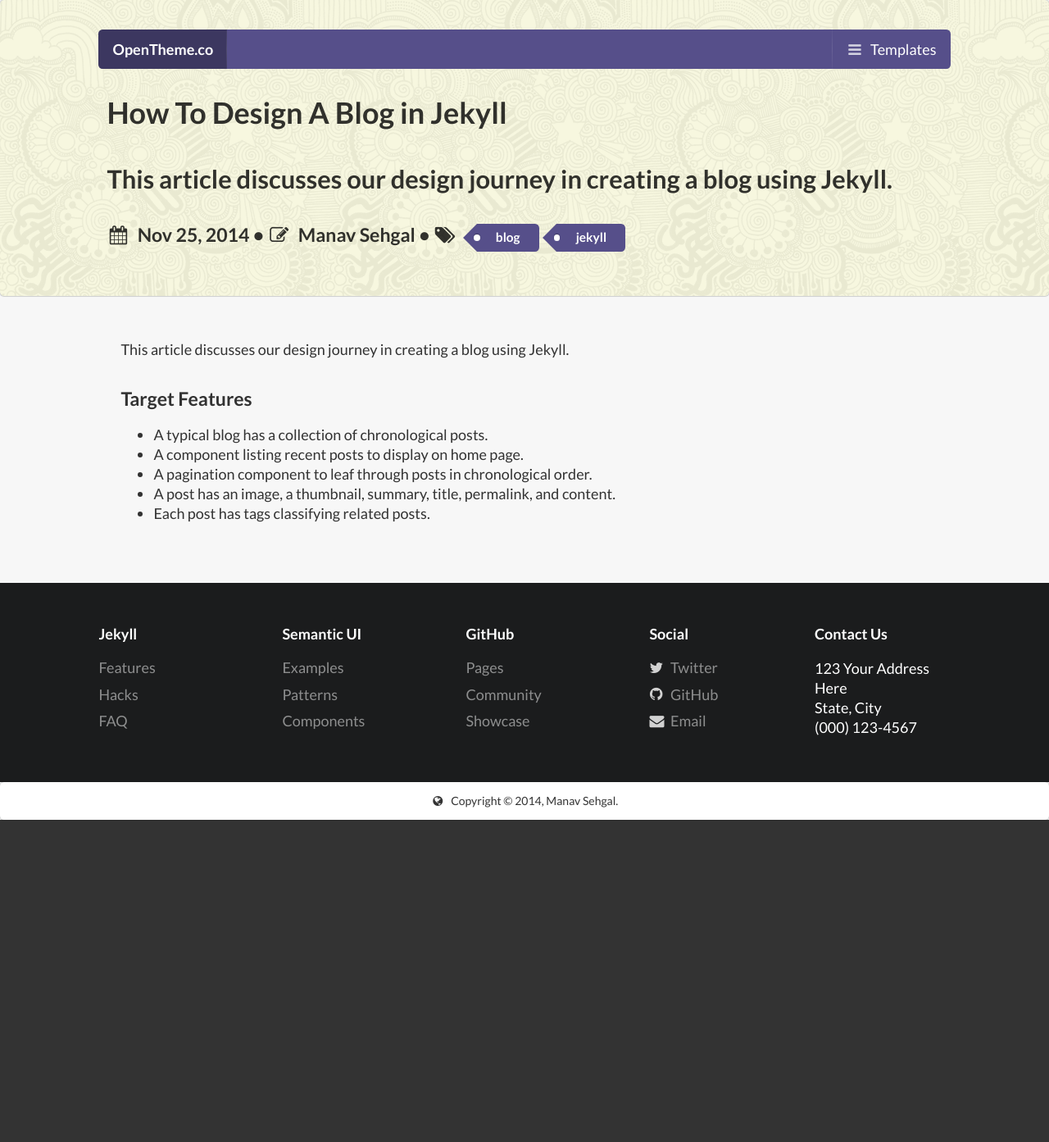
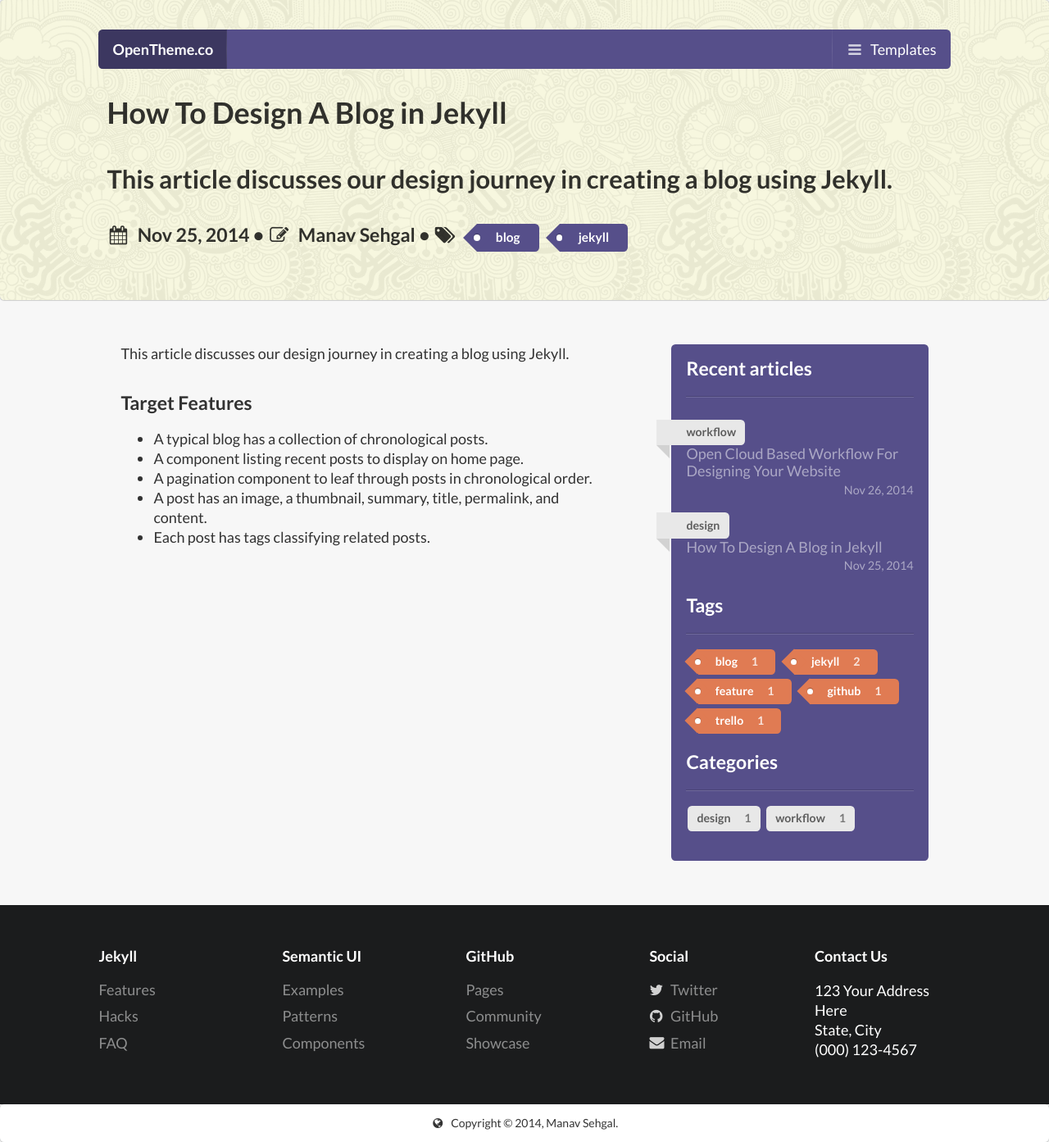
Before and after one commit to manavsehgal/opentheme, a Jekyll site: the page built from _posts/blog/2014-11-25-how-to-design-a-blog-in-jekyll.markdown, in a window 1280 px wide. Shown: the whole page at 82% size. Built offline with Jekyll 4.4.1, drawn with Linux system fonts in a browser that asks for light colours; nearby versions of some CDN libraries; before the commit the page ends 1000 px from its top, so only the background shows below that.

Commit message:
Configurable Postbar added

```diff
--- a/_config.yml
+++ b/_config.yml
@@ -13,6 +13,7 @@
 
 # Layout configuration
 pagebar: true
+postbar: true
 
 # Build settings
 markdown: kramdown
--- /dev/null
+++ b/_includes/post-bar.html
@@ -0,0 +1,23 @@
+<div class="ui purple segment inverted postbar">
+    <div class="row">
+      <div class="column">
+        <h3 class="ui inverted header">Recent articles</h3>
+        <div class="ui inverted divider"></div>
+        {% include recent-posts.html %}
+      </div>
+    </div>
+    <div class="row">
+      <div class="column">
+        <h3 class="ui inverted header">Tags</h3>
+        <div class="ui inverted divider"></div>
+        {% include site-tags.html %}
+      </div>
+    </div>
+    <div class="row">
+      <div class="column">
+        <h3 class="ui inverted header">Categories</h3>
+        <div class="ui inverted divider"></div>
+        {% include site-categories.html %}
+      </div>
+    </div> <!-- /row -->
+</div>
--- /dev/null
+++ b/_includes/recent-posts.html
@@ -0,0 +1,9 @@
+<div class="ui inverted animated selection list">
+  {% for post in site.posts limit:5 %}
+  <a class="item" href="{{ post.url | prepend: site.baseurl }}">
+    {% if post.category %}<div class="ui ribbon small label">{{ post.category }}</div>{% endif %}
+    <div>{{ post.title }}</div>
+    <div class="right floated"><small>{{ post.date | date: "%b %-d, %Y" }}</small></div>
+  </a>
+  {% endfor %}
+</div>
--- /dev/null
+++ b/_includes/site-categories.html
@@ -0,0 +1,3 @@
+{% for category in site.categories %}
+  <a class="ui small label">{{ category | first }} <div class="detail">{{ category | last | size }}</div></a>
+{% endfor %}
--- /dev/null
+++ b/_includes/site-tags.html
@@ -0,0 +1,3 @@
+{% for tag in site.tags %}
+<a class="ui tag small label orange">{{ tag | first }} <div class="detail">{{ tag | last | size }}</div></a>
+{% endfor %}
--- a/_layouts/post.html
+++ b/_layouts/post.html
@@ -4,24 +4,29 @@
   {% include head.html %}
 
   <body class="global post">
-    {% if site.pagebar %}
     <div class="ui right vertical labeled icon sidebar menu">
         {% include page-bar.html %}
     </div>
     <div class="pusher">
-    {% endif %}
         {% include post-header.html %}
         <div class="ui vertical segment">
           <div class="ui very relaxed stackable page grid">
+            {% if site.postbar %}
+            <div class="ten wide column">
+            {% else %}
             <div class="sixteen wide column">
+            {% endif %}
                 {{ content }}
             </div>
+            {% if site.postbar %}
+            <div class="six wide column">
+                {% include post-bar.html %}
+            </div>
+            {% endif %}
           </div>
         </div>
         {% include footer.html %}
-    {% if site.pagebar %}
     </div>
-    {% endif %}
  </body>
 
 </html>
--- a/css/custom.css
+++ b/css/custom.css
@@ -59,6 +59,16 @@
 }
 
 /*--------------
+    Tags
+---------------*/
+
+.global .tag {
+  margin-right: 5px;
+  margin-bottom: 5px;
+}
+
+
+/*--------------
     Footer
 ---------------*/
 
@@ -83,20 +93,19 @@
   margin-top: 10px;
 }
 
-
-/*--------------
-    Tags
----------------*/
-
-.home .tag {
-  margin-right: 5px;
-  margin-bottom: 5px;
-}
-
-
 /*******************************
             Post Layout
 *******************************/
+
+.postbar {
+  margin: 0em;
+  padding: 1rem;
+}
+
+.postbar .column {
+  margin-bottom: 1em;
+}
+
 
 
 /*******************************
```
Also changed, not shown: index.html (+5 -16 lines).
